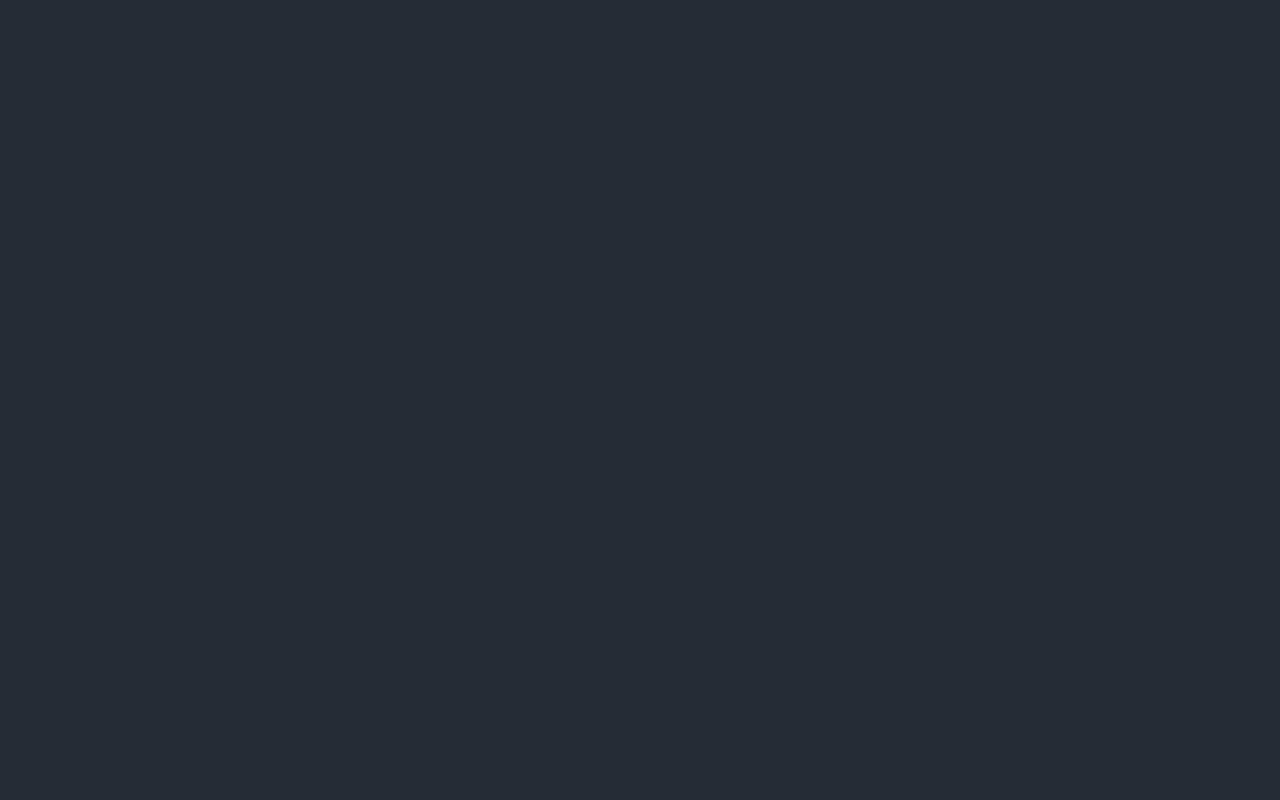
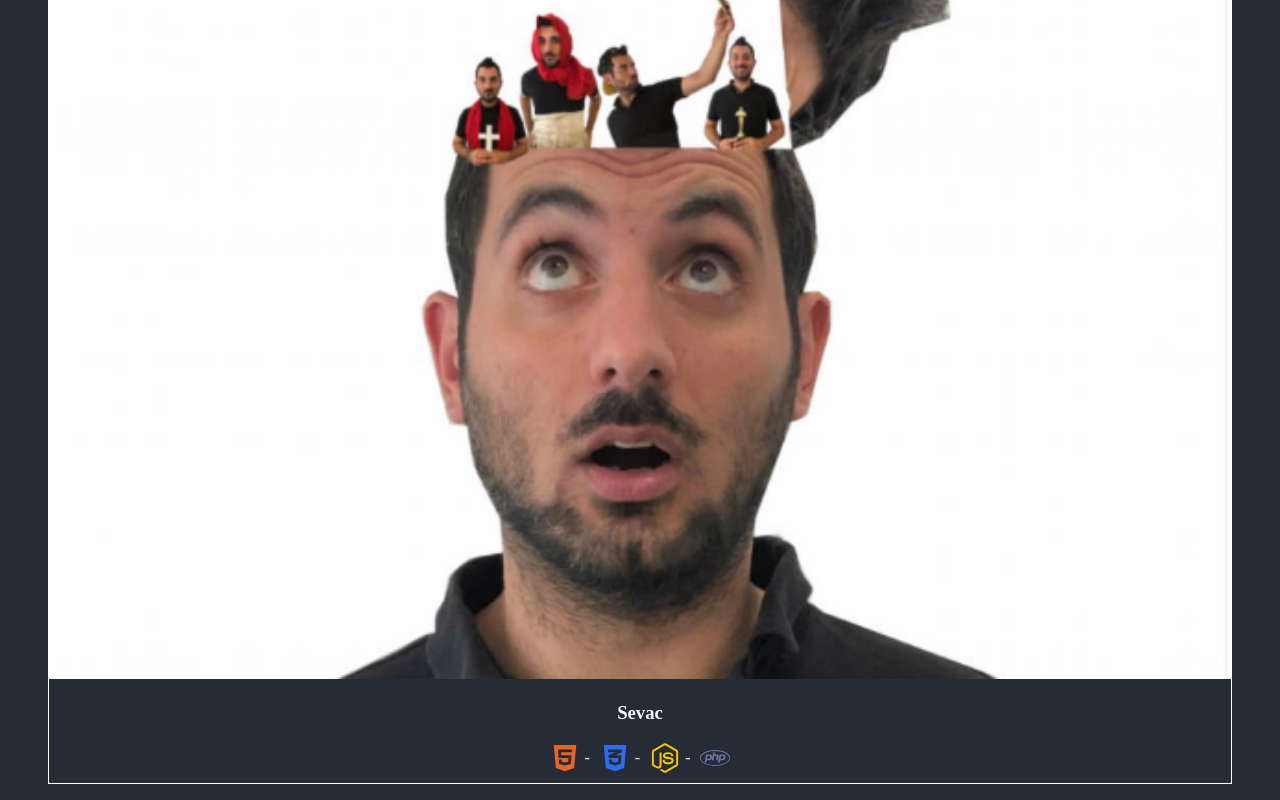
Before and after one commit to GregoryVDev/Portfolio, a React (Vite) app: page / in a window 1280 px wide. Shown: the part 7522-8322 px from the top of the page. Before the commit the page ends 7072 px from the top, so only its background shows below. Built offline with nearby package versions, Linux system fonts and the light colour scheme.

Commit message:
Added image for Sevac project and edited the src image, title and skills icons

```diff
--- a/src/pages/About.jsx
+++ b/src/pages/About.jsx
@@ -103,6 +103,22 @@ export const About = () => {
             </figure>
           </article>
         </div>
+        <div className="container-projects">
+          <article className="project">
+            <figure>
+              <img
+                src="../../public/images/sevac.png"
+                alt="Site World Travel"
+              />
+              <figcaption>
+                <h3>Sevac</h3>
+                <div className="container-icons">
+                  <SkillsIcons techs={["html", "css", "js", "php"]} />
+                </div>
+              </figcaption>
+            </figure>
+          </article>
+        </div>
       </section>
     </div>
   );
```
Also changed, not shown: public/images/sevac.png (added).
